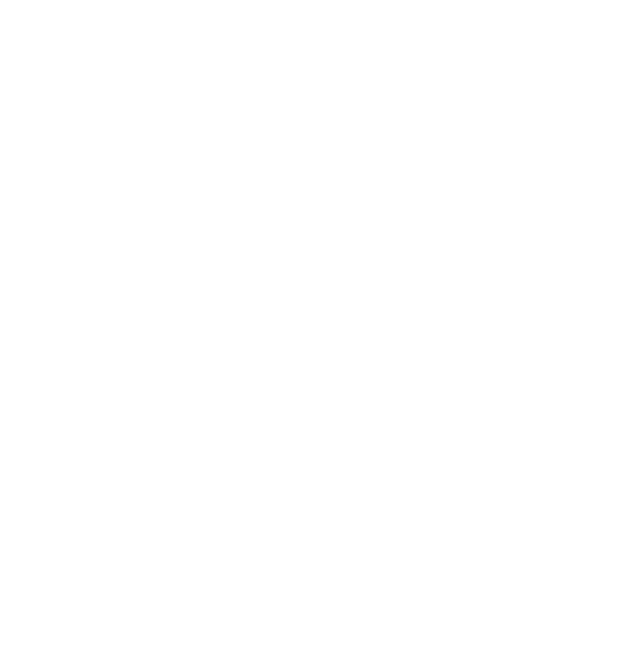
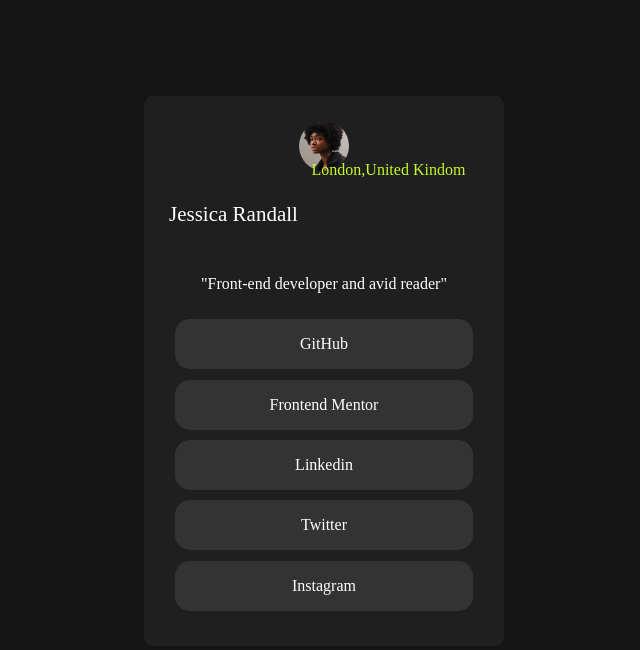
Before and after one commit to FatherSword/social_link_profile, a plain HTML site: page index.html in a window 1280 px wide. Shown: the whole page, without its empty margins (316-956 px from the left). Drawn offline with Linux system fonts and the light colour scheme.

Commit message:
Completed git status :

```diff
--- a/index.html
+++ b/index.html
@@ -5,8 +5,19 @@
     <meta name="viewport" content="width=device-width, initial-scale=1.0">
     <title>Document</title>
     <link rel="stylesheet" href="styles.css">
+    <script href="simple.js" defer></script>
 </head>
 <body>
-
+    <div class="container">
+    <img src="avatar-jessica.jpeg">
+    <p id="name">Jessica Randall</p>
+    <p id="address">London,United Kindom</p>
+    <p style="color:white;">"Front-end developer and avid reader"</p>
+    <div>GitHub</div>
+    <div>Frontend Mentor</div>
+    <div>Linkedin</div>
+    <div>Twitter</div>
+    <div>Instagram</div>
+    </div>
 </body>
 </html>
--- a/styles.css
+++ b/styles.css
@@ -0,0 +1,59 @@
+body{
+    background-color:hsl(0, 0%, 8%);
+}
+@media (min-width:300px) and (max-width:520px){
+    .container{
+        padding:5% 3%;
+    }
+    .container > div{
+        width:94%;
+        height:10%;
+        color:white;
+    }
+}
+@media (min-width:520px){
+    .container{
+        padding:25px 2%;
+    }
+    .container > div{
+        width:96%;
+        height:10%;
+        color:white;
+    }
+}
+img{
+    width:16%;
+    height:10%;
+    margin:0 42%;
+    border-radius:50%;
+}
+.container{
+    width:70vw;
+    max-width:310px;
+    display:flex;
+    flex-wrap:wrap;
+    margin:12vh auto;
+    height:75vh;
+    max-height:500px;
+    background-color:hsl(0,0%,12%);
+    border-radius:2%;
+    justify-content:space-around;
+}
+#name{
+    color:white;
+    font-size:21px;
+}
+.container > div{
+    background-color:hsl(0, 0%, 20%);
+    border-radius:15px;
+    display:flex;
+    justify-content:center;
+    align-items:center;
+}
+.container > div:hover{
+    background-color:hsl(75, 94%, 57%);
+}
+#address{
+    margin:-20px auto 0 auto;
+    color:hsl(75, 94%, 57%);
+}
```
Also changed, not shown: avatar-jessica.jpeg (added), simple.js (added), 1 other file.
